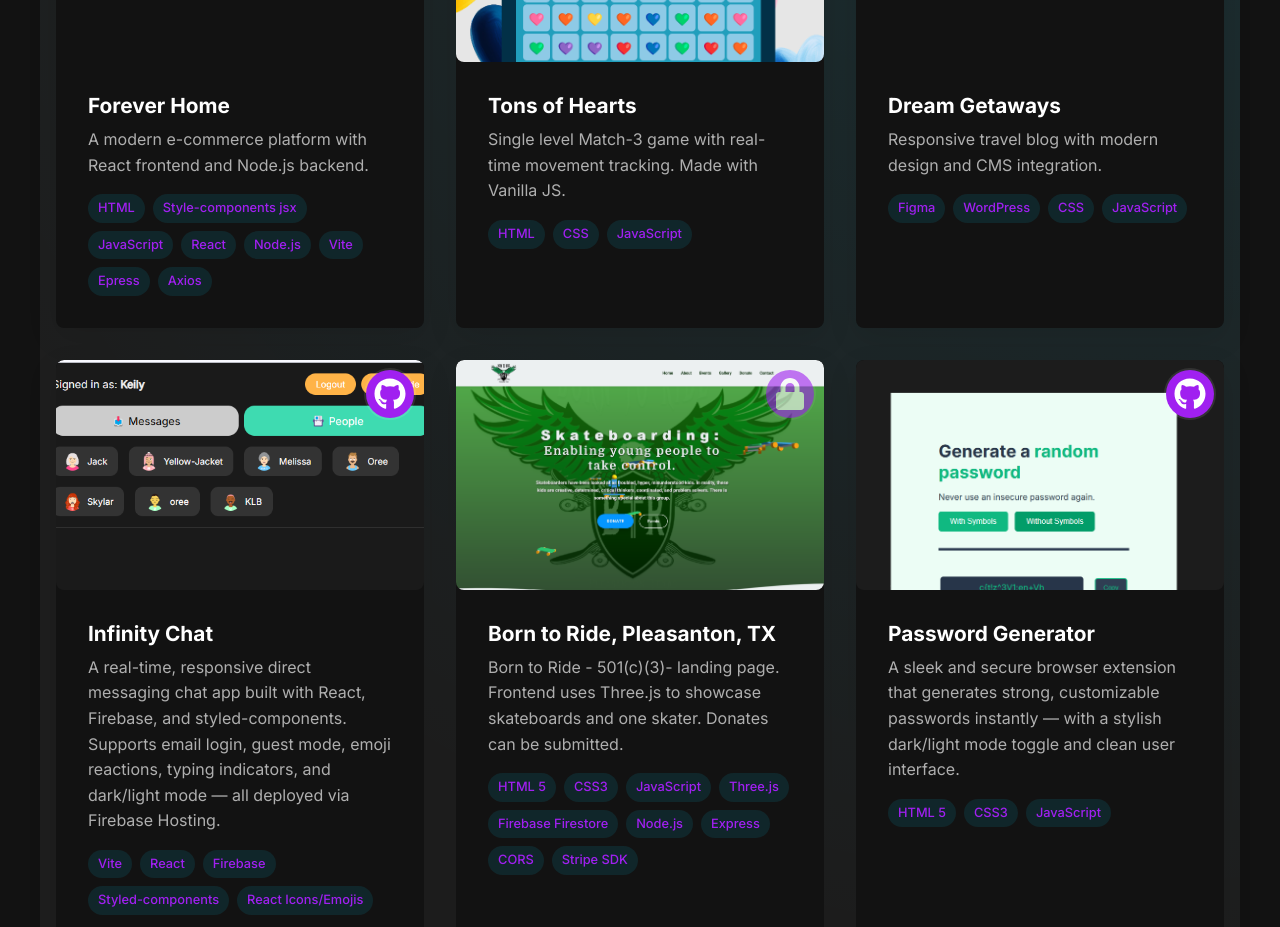
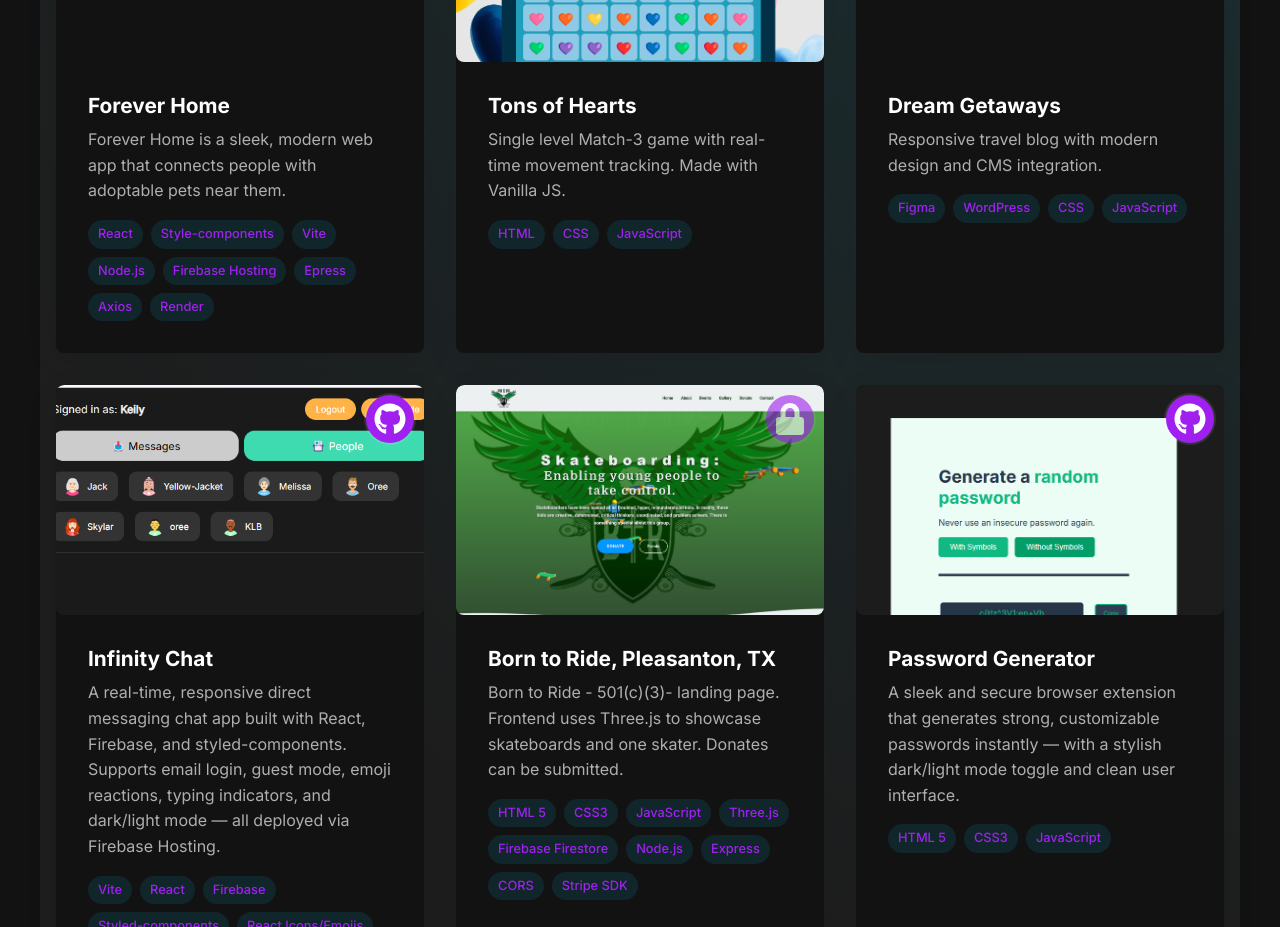
Before and after one commit to klb-dev/klb-portfolio, a React (Vite) app: page / in a window 1280 px wide. Shown: the part 2480-3407 px from the top of the page. Built offline with nearby package versions, Linux system fonts and the light colour scheme.

Commit message:
added foreverHome to projects

```diff
--- a/src/components/projects/Projects.jsx
+++ b/src/components/projects/Projects.jsx
@@ -12,9 +12,9 @@ const Projects = () => {
       title: "Forever Home",
       category: ["web", "app"],
       image: "",
-      description: "A modern e-commerce platform with React frontend and Node.js backend.",
-      technologies: ["HTML", "Style-components jsx", "JavaScript", "React", "Node.js", "Vite", "Epress", "Axios",],
-      link: "#",
+      description: "Forever Home is a sleek, modern web app that connects people with adoptable pets near them.",
+      technologies: ["React", "Style-components", "Vite", "Node.js", "Firebase Hosting", "Epress", "Axios", "Render"],
+      link: "https://forever-home-b1dba.web.app/",
       github: "",
       private: true
     },
@@ -101,7 +101,7 @@ const Projects = () => {
     },
     {
       id: 10,
-      title: "my To Do List",
+      title: "My To Do List",
       category: ["web", "app"],
       image: "/src/assets/images/toDoList.png",
       description: "A sleek, animated to-do list app with dark/light theme support, localStorage persistence, and mobile-friendly interactions. Built with vanilla JavaScript, HTML, and CSS — no frameworks, just vibes.",
```
